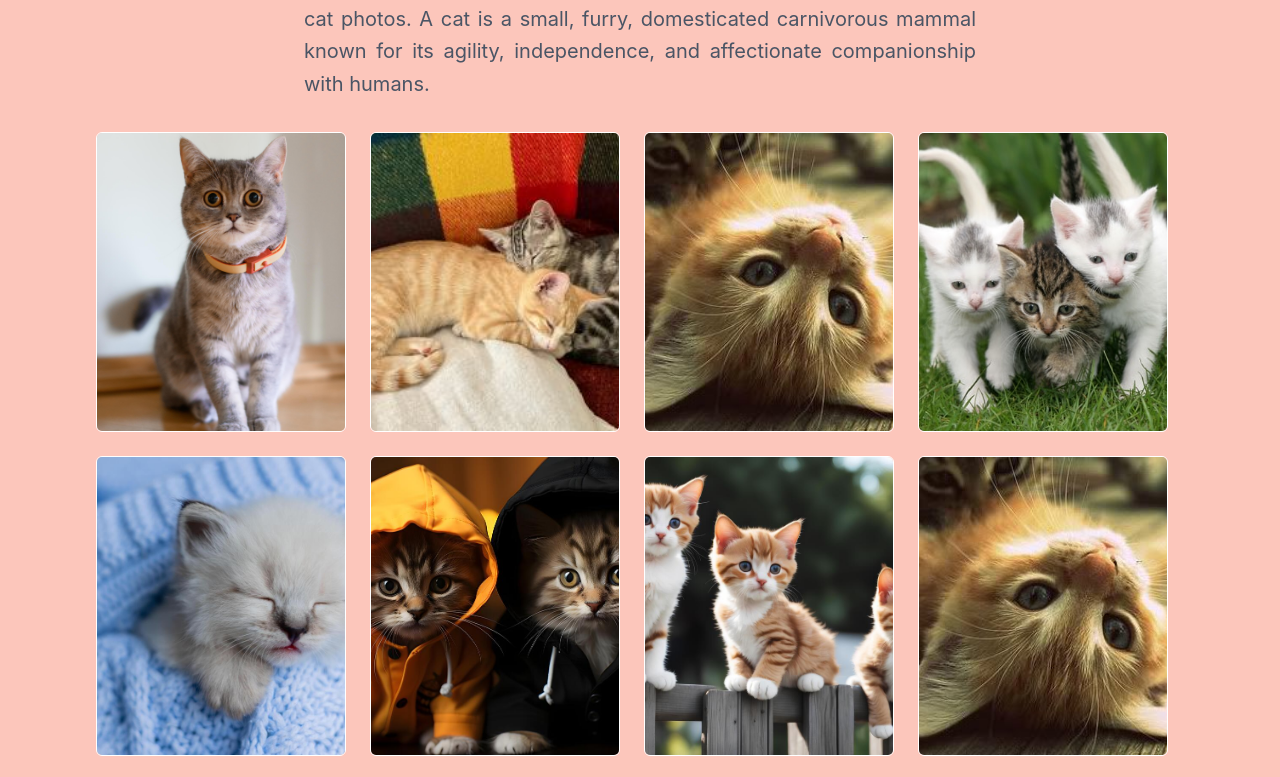
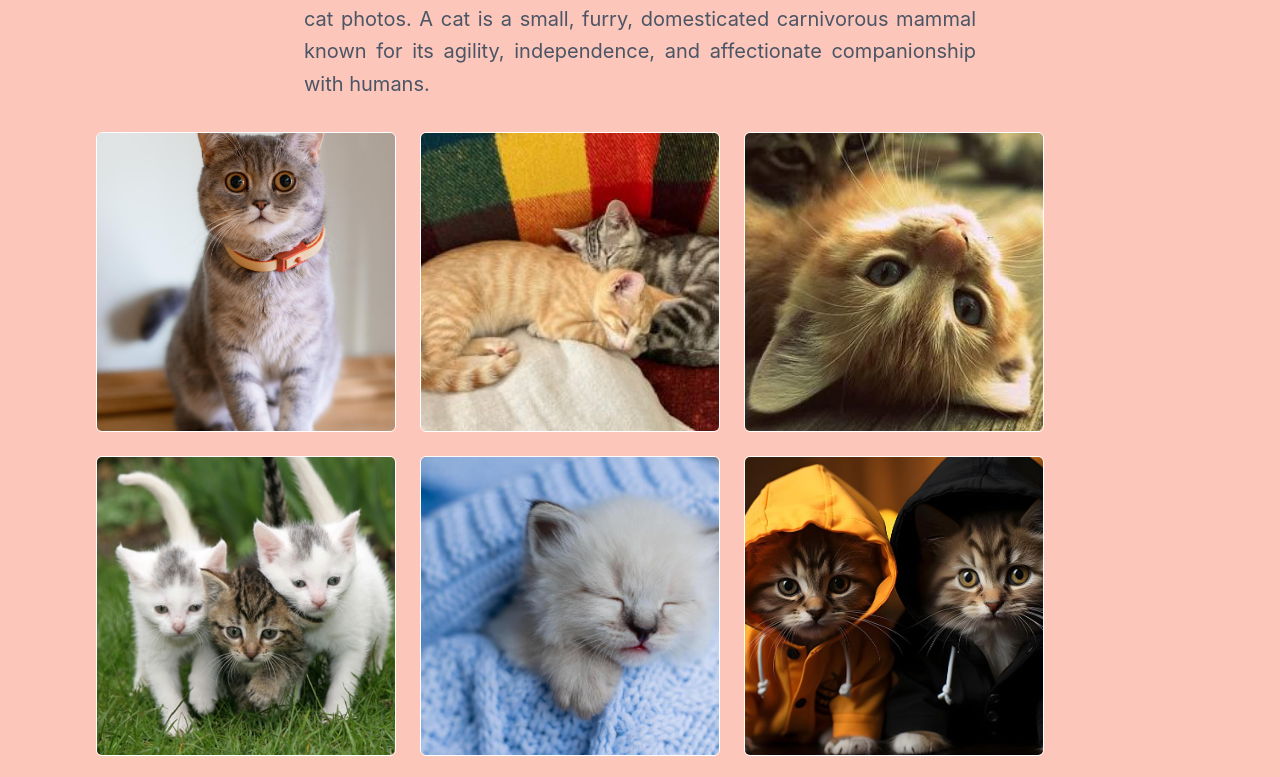
Before and after one commit to mr-codux/cat-photo-app, a website: page index.html in a window 1280 px wide. Shown: the part 102-879 px from the top of the page. Drawn offline with Linux system fonts and the light colour scheme.

Commit message:
width updated

```diff
--- a/index.html
+++ b/index.html
@@ -15,18 +15,18 @@
         </div>
 
         <div class="photos-section flex flex-wrap justify-start gap-3 sm:gap-4 md:gap-6">
-          <img class="cat-photo inline-block w-full sm:w-[250px] h-[220px] sm:h-[300px] object-cover rounded-md border border-white" src="./asset/images/12551.jpg" alt="Cat 1">
-          <img class="cat-photo inline-block w-full sm:w-[250px] h-[220px] sm:h-[300px] object-cover rounded-md border border-white" src="./asset/images/cats.jpg" alt="Cat 2">
-          <img class="cat-photo inline-block w-full sm:w-[250px] h-[220px] sm:h-[300px] object-cover rounded-md border border-white" src="./asset/images/relaxing-cat.jpg" alt="Cat 3">
-          <img class="cat-photo inline-block w-full sm:w-[250px] h-[220px] sm:h-[300px] object-cover rounded-md border border-white" src="./asset/images/running-cats.jpg" alt="Cat 4">
+          <img class="cat-photo inline-block w-full sm:w-[300px] h-[220px] sm:h-[300px] object-cover rounded-md border border-white" src="./asset/images/12551.jpg" alt="Cat 1">
+          <img class="cat-photo inline-block w-full sm:w-[300px] h-[220px] sm:h-[300px] object-cover rounded-md border border-white" src="./asset/images/cats.jpg" alt="Cat 2">
+          <img class="cat-photo inline-block w-full sm:w-[300px] h-[220px] sm:h-[300px] object-cover rounded-md border border-white" src="./asset/images/relaxing-cat.jpg" alt="Cat 3">
+          <img class="cat-photo inline-block w-full sm:w-[300px] h-[220px] sm:h-[300px] object-cover rounded-md border border-white" src="./asset/images/running-cats.jpg" alt="Cat 4">
 
           <!--  -->
-         <img class="cat-photo inline-block w-full sm:w-[250px] h-[220px] sm:h-[300px] object-cover rounded-md border border-white" src="./asset/images/closeup-of-the-snout-of-a-sleeping-british-shorthair-kitten-of-silver-color-buried-in-a-blue-knitted-blanket-siberian-nevsky-masquerade-cat-color-point-high-quality-photo.jpg" alt="Cat 7">
-        <img class="cat-photo inline-block w-full sm:w-[250px] h-[220px] sm:h-[300px] object-cover rounded-md border border-white" src="./asset/images/halloween-pumpkin-and-black-cat-on-festival-background-photo.jpg" alt="Cat 8">
+         <img class="cat-photo inline-block w-full sm:w-[300px] h-[220px] sm:h-[300px] object-cover rounded-md border border-white" src="./asset/images/closeup-of-the-snout-of-a-sleeping-british-shorthair-kitten-of-silver-color-buried-in-a-blue-knitted-blanket-siberian-nevsky-masquerade-cat-color-point-high-quality-photo.jpg" alt="Cat 7">
+        <img class="cat-photo inline-block w-full sm:w-[300px] h-[220px] sm:h-[300px] object-cover rounded-md border border-white" src="./asset/images/halloween-pumpkin-and-black-cat-on-festival-background-photo.jpg" alt="Cat 8">
         <!--  -->
-          <img class="cat-photo inline-block w-full sm:w-[250px] h-[220px] sm:h-[300px] object-cover rounded-md border border-white" src="./asset/images/realistic-close-up-of-cute-cat-sitting-on-fence-generative-ai-photo.jpg" alt="Cat 10">
-          <img class="cat-photo inline-block w-full sm:w-[250px] h-[220px] sm:h-[300px] object-cover rounded-md border border-white" src="./asset/images/relaxing-cat.jpg" alt="Cat 3">
-          <img class="cat-photo inline-block w-full sm:w-[250px] h-[220px] sm:h-[300px] object-cover rounded-md border border-white" src="./asset/images/running-cats.jpg" alt="Cat 4">
+          <img class="cat-photo inline-block w-full sm:w-[300px] h-[220px] sm:h-[300px] object-cover rounded-md border border-white" src="./asset/images/realistic-close-up-of-cute-cat-sitting-on-fence-generative-ai-photo.jpg" alt="Cat 10">
+          <img class="cat-photo inline-block w-full sm:w-[300px] h-[220px] sm:h-[300px] object-cover rounded-md border border-white" src="./asset/images/relaxing-cat.jpg" alt="Cat 3">
+          <img class="cat-photo inline-block w-full sm:w-[300px] h-[220px] sm:h-[300px] object-cover rounded-md border border-white" src="./asset/images/running-cats.jpg" alt="Cat 4">
         </div>
     </div>
 </body>
```
Also changed, not shown: asset/css/output.css.
